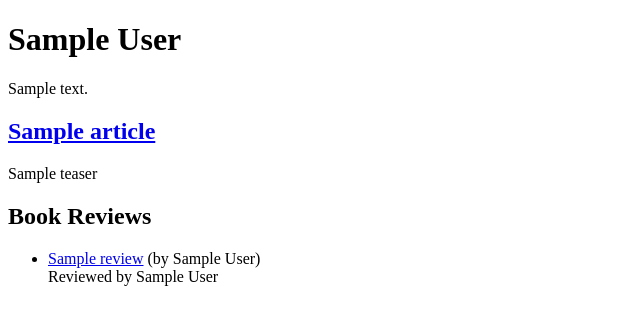
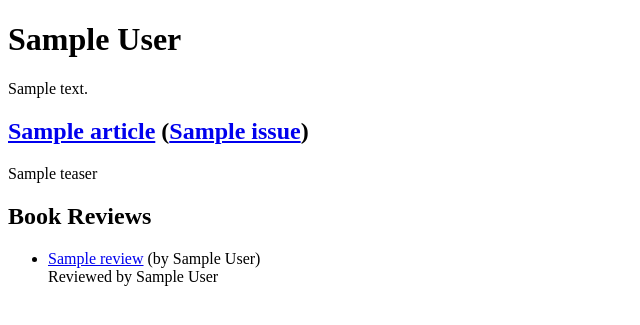
Before and after one commit to dominicrodger/django-magazine, a Django app: template magazine/templates/magazine/author_detail.html in a window 1280 px wide. Shown: the top 325 px of the page, without its empty margins (0-640 px from the left). Run offline with Django 3.2, Linux system fonts and the light colour scheme; the template is opened without the code that fills it: most values are stand-ins (such as "Sample title", 1, 10 or a date in 2020).

Commit message:
Adding issue links to the articles page.

```diff
--- a/magazine/templates/magazine/author_detail.html
+++ b/magazine/templates/magazine/author_detail.html
@@ -1,4 +1,6 @@
 {% extends 'magazine/magazine_base.html' %}
+
+{% load magazine_tags %}
 
 {% block contents %}
 <h1>{{ author }}</h1>
@@ -8,7 +10,10 @@
 {% endif %}
 
 {% for article in articles %}
-    <h2><a href="{{ article.get_absolute_url }}" title="View Article">{{ article.title }}</a></h2>
+    <h2>
+        <a href="{{ article.get_absolute_url }}" title="View Article">{{ article.title|ampersands }}</a>
+        <span class="magazine_issue_link">(<a href="{{ article.issue.get_absolute_url }}" title="View more articles from {{ article.issue }}">{{ article.issue }}</a>)</span>
+    </h2>
     <p>{{ article.teaser }}</p>
 {% endfor %}
 
```
